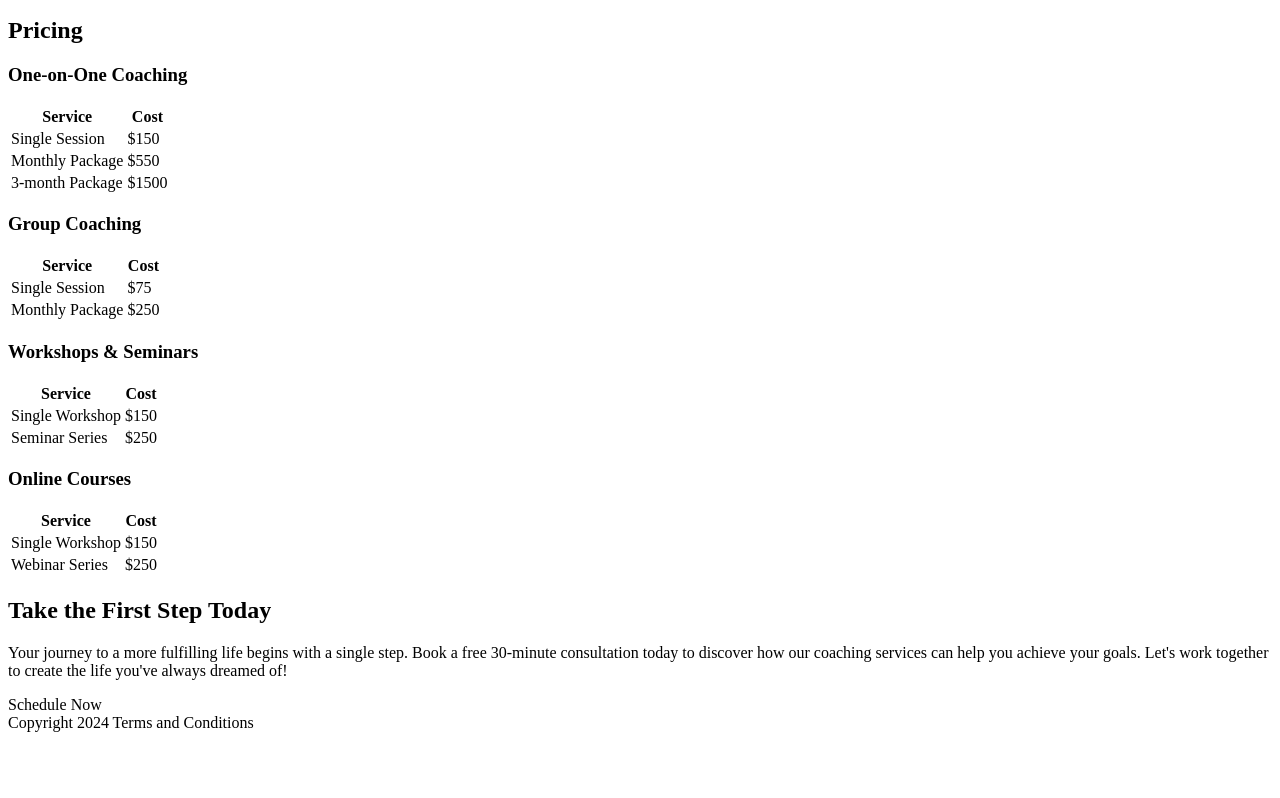
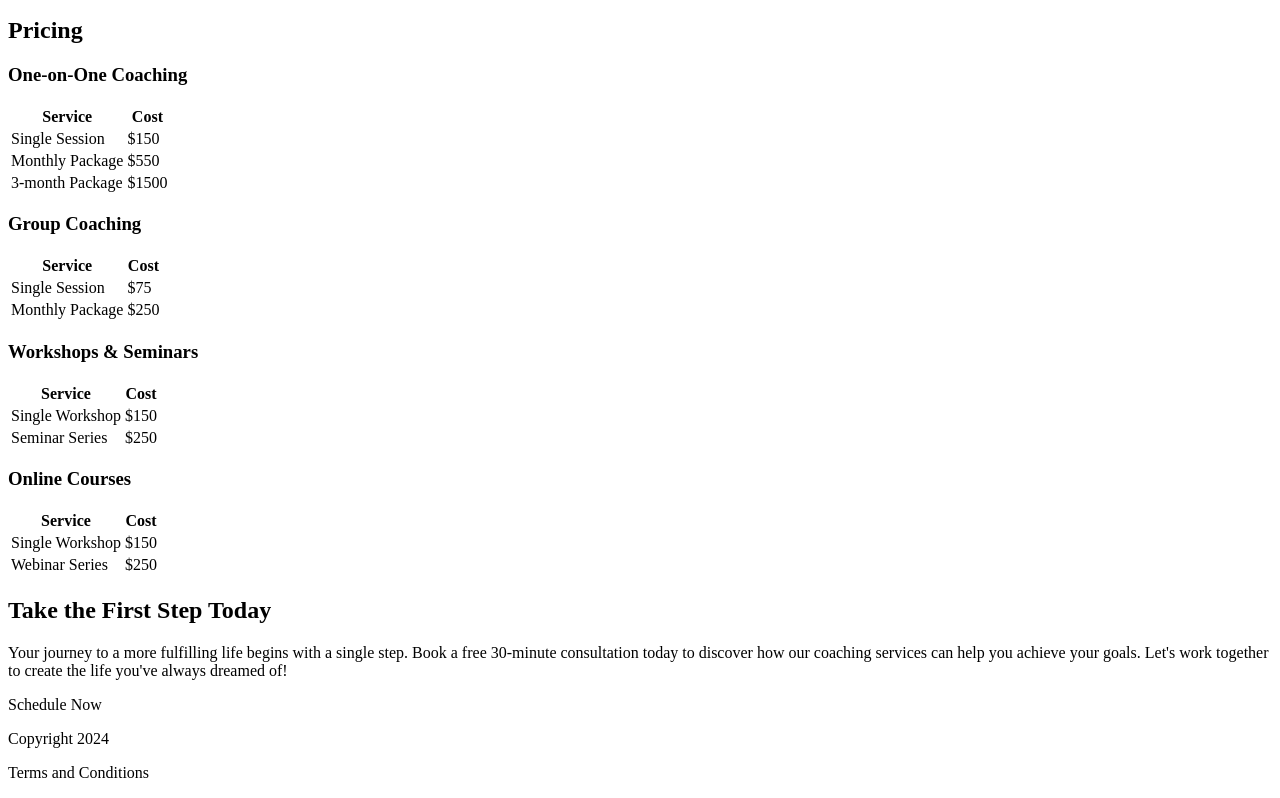
Before and after one commit to leteodor/path-to-success, a plain HTML site: page index.html in a window 1280 px wide. Shown: the part 2117-2915 px from the top of the page. Before the commit the page ends 2857 px from the top, so only its background shows below. Drawn offline with Linux system fonts and the light colour scheme.

Commit message:
Update index.html
made 'Schedule Now' a link and added <p> tags in the footer

```diff
--- a/index.html
+++ b/index.html
@@ -149,14 +149,14 @@
             <section id="first">
                 <h2>Take the First Step Today</h2>
                 <p>Your journey to a more fulfilling life begins with a single step. Book a free 30-minute consultation today to discover how our coaching services can help you achieve your goals. Let's work together to create the life you've always dreamed of!</p>
-                Schedule Now
+                <a>Schedule Now</a>
             </section>
 
         </main>
 
         <footer>
-            Copyright 2024
-            Terms and Conditions
+            <p>Copyright 2024</p>
+            <p>Terms and Conditions</p>
         </footer>
 
     </body>
```
